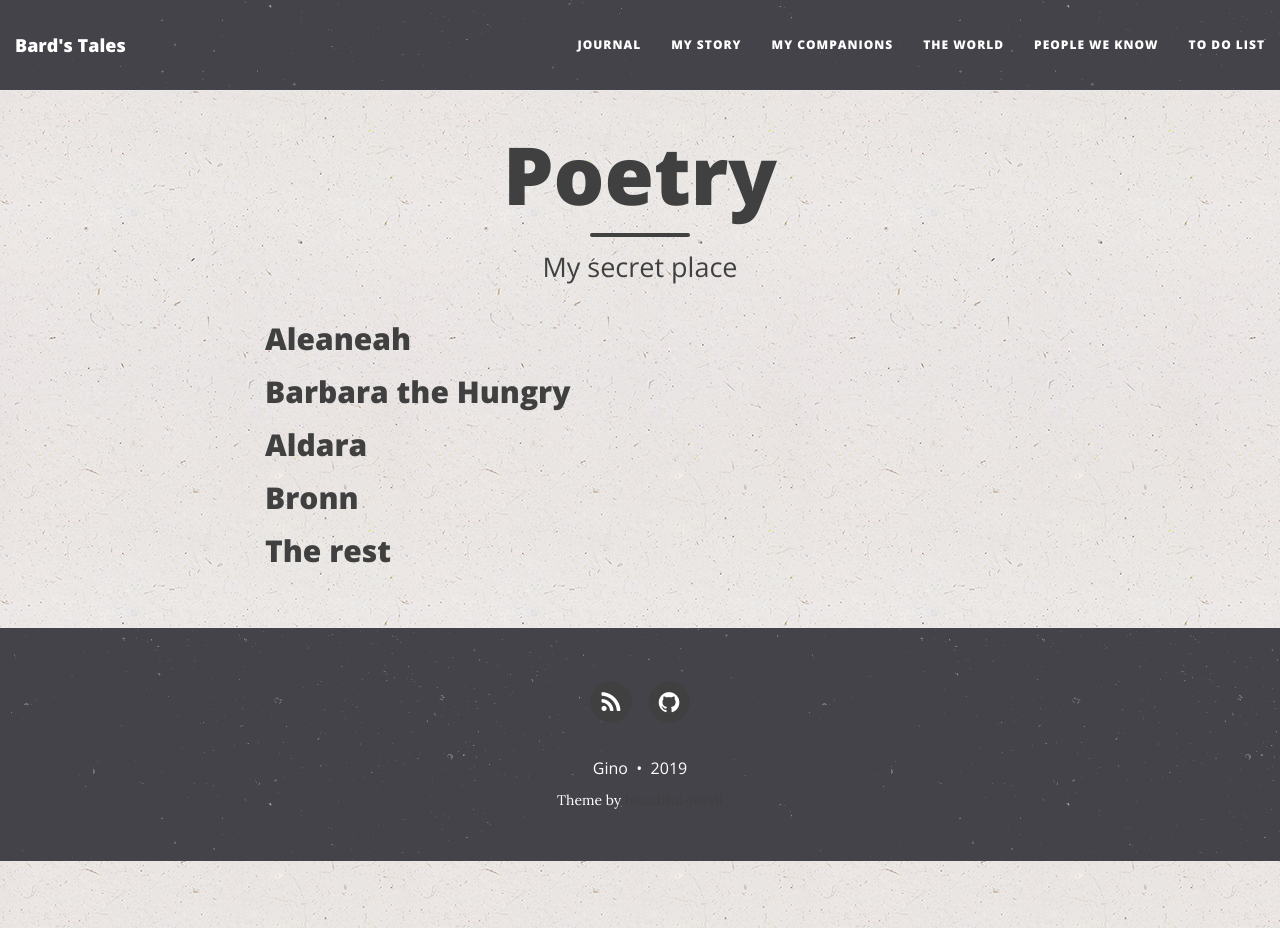
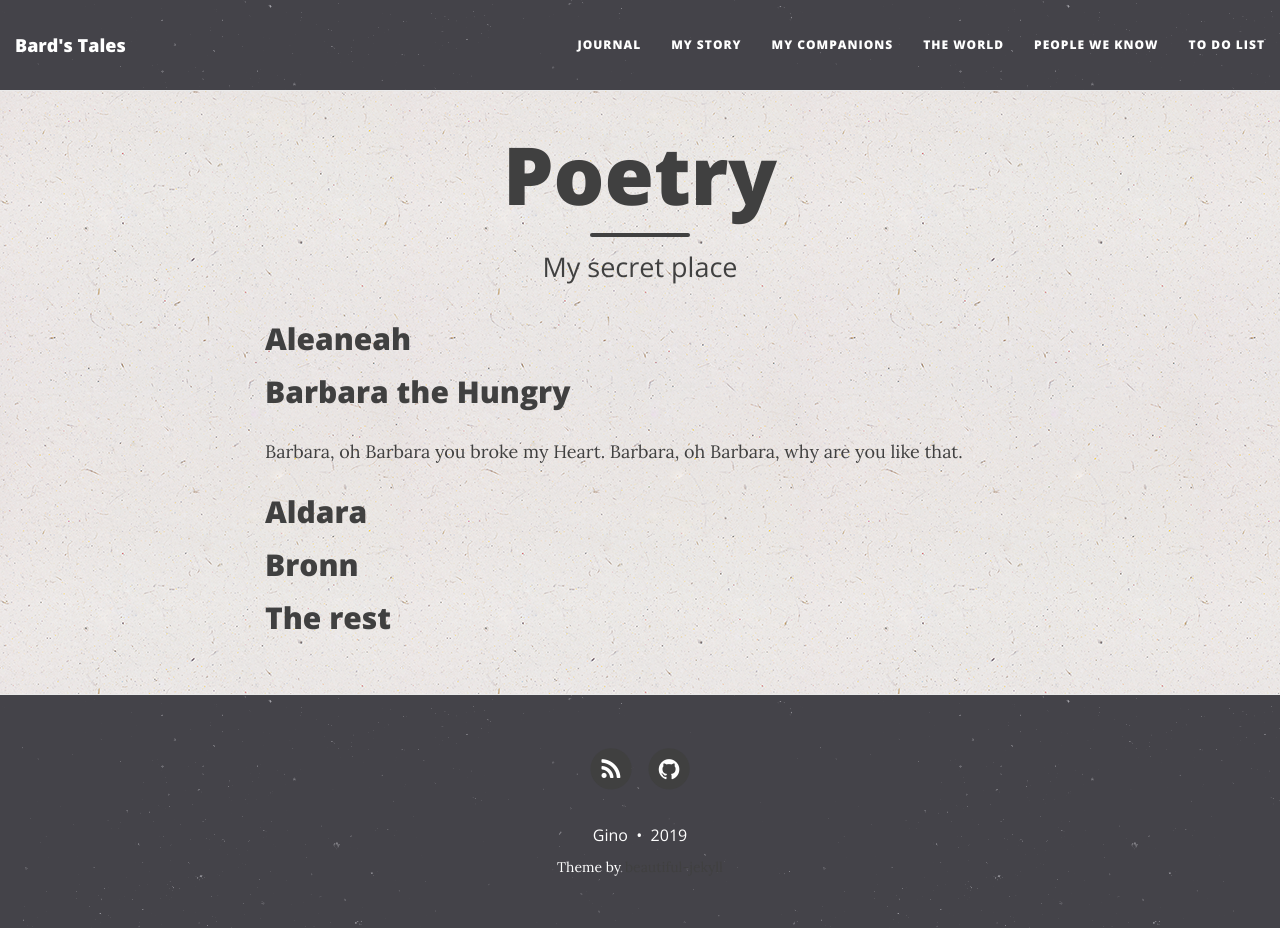
Before and after one commit to GinoGalotti/guildgazette, a Jekyll site: the page built from poems.md, in a window 1280 px wide and 928 px high. Built offline with Jekyll 4.4.1, drawn with Linux system fonts in a browser that asks for light colours; nearby versions of some CDN libraries.

Commit message:
Add poems

```diff
--- a/poems.md
+++ b/poems.md
@@ -9,6 +9,11 @@ subtitle: My secret place
 
 ## Barbara the Hungry
 
+Barbara, oh Barbara
+you broke my Heart.
+Barbara, oh Barbara,
+why are you like that.
+
 ## Aldara
 
 ## Bronn
```
